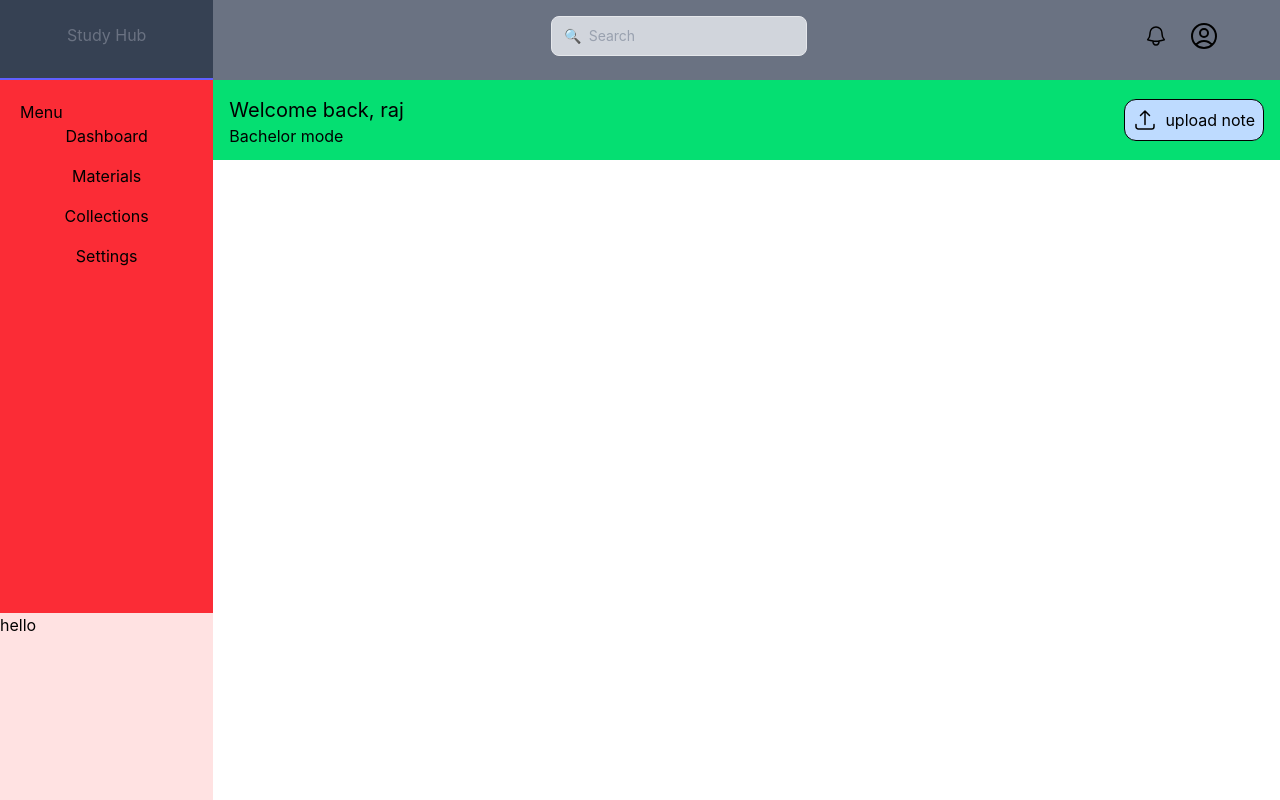
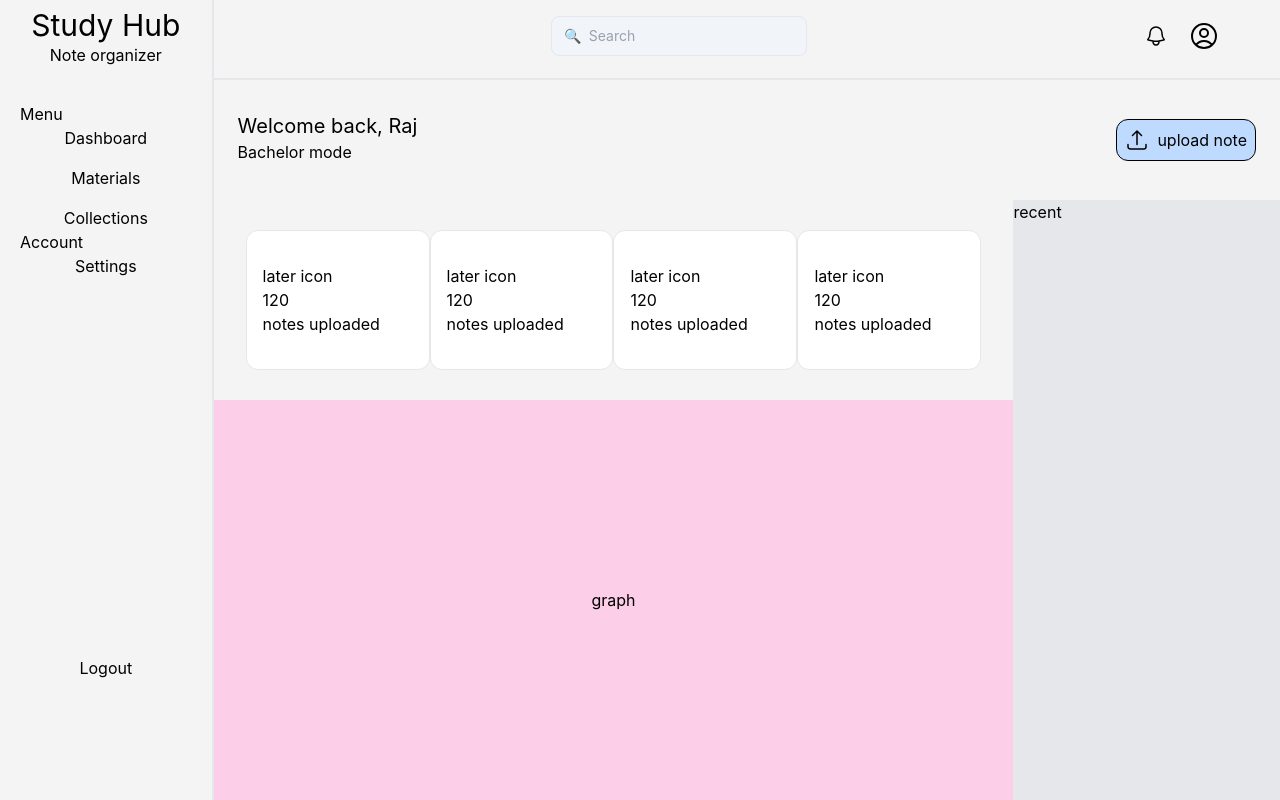
Before and after one commit to Raj-Praj/Study-Hub-App, a React (Vite) app: page /home in a window 1280 px wide. Built offline with nearby package versions, Linux system fonts and the light colour scheme.

Commit message:
design of v2:dashboard content

```diff
--- a/src/components/header/Header.tsx
+++ b/src/components/header/Header.tsx
@@ -1,9 +1,9 @@
 export default function Header(){
     return(
-    <header className="h-20 bg-gray-500 w-full position:fixed ">
+    <header className="h-20  w-full position:fixed bg-[#F4F4F4] border-b-2 border-[#E5E7EB]  shadow-full ">
             <nav className="flex justify-between">
                <div className="  mt-4 w-full flex justify-center items-center align-center">
-            <div className=" flex items-center gap-2 bg-gray-300 border border-gray-200 rounded-lg px-3 h-10 w-64">
+            <div className=" flex items-center gap-2 bg-slate-100 border border-gray-200 rounded-lg px-3 h-10 w-64">
             <span className="text-gray-400 text-sm">🔍</span>
             <input type="text" id="search" className=" bg-transparent outline-none text-sm text-gray-700 w-full placeholder-gray-400" placeholder="Search"/>
             </div>
--- a/src/components/sidebar/Sidebar.tsx
+++ b/src/components/sidebar/Sidebar.tsx
@@ -4,22 +4,29 @@ import { Link } from "react-router";
 export default function Sidebar() {
     return(
     <>
-    <section className="flex flex-col   h-screen w-1/5 bg-red-100 position: fixed;  ">
-        <div className="h-20 bg-gray-700 border-b-2 border-indigo-500 pb-2 flex justify-center items-center">
-            <h1 className="text-gray-500">Study Hub</h1>
+    <section className="flex flex-col   h-screen w-1/5  position: fixed; border-r-2  border-[#E5E7EB] shadow bg-[#F4F4F4] ">
+        <div className="h-22.5  pb-2 flex justify-center items-center flex-col ">
+            <h1 className=" text-3xl">Study Hub</h1>
+            <p>Note organizer</p>
         </div>
-
-        <section className="bg-red-500 h-2/3 pt-5">
-            <span className="p-5">  Menu</span>
-            <div className="flex flex-col justify-center items-center gap-4">
+        <section className="w-full h-screen  ">
+        <section className=" h-4/5 pt-5">
+            <span className="p-5 ">  Menu</span>
+            <div className="flex flex-col justify-center items-center  gap-4">
                     <Link to="/home">Dashboard</Link>
                     <Link to="/home/materials">Materials</Link>
                     <Link to="/home/collections">Collections</Link>
-                    <Link to="/home/settings">Settings</Link>
+
             </div>
+            <span className="p-5">  Account</span>
+            <div className="flex flex-col justify-center items-center "> <Link to="/home/settings">Settings</Link></div>
+
         </section>
-        <section>
-            <div>hello</div>
+
+        <section className="w-full  h-1/5">
+
+            <div className="flex justify-center"><Link to="/">Logout</Link></div>
+        </section>
         </section>
     </section>
     </>
--- a/src/pages/Dashboard.tsx
+++ b/src/pages/Dashboard.tsx
@@ -1,26 +1,67 @@
+export default function DashboardContent() {
+  return (
+    <section className="flex flex-col w-full h-screen overflow-hidden bg-[#F4F4F4]">
 
-export default function DashboardContent(){
-    return(<>
-    <section className=" w-full h-screen">
 
-        <section className="bg-purple-500 ">
-            <div className=" h-20 p-4 bg-green-400 flex justify-between">
+      <div className="flex justify-center items-center p-3 h-[calc(100%/6)] w-full shrink-0">
+        <div className="flex w-full h-20 justify-between bg-transparent   p-3 ">
           <div>
-              <h1 className="text-xl">Welcome back, raj</h1>
+            <h1 className="text-xl">Welcome back, Raj</h1>
             <h2>Bachelor mode</h2>
           </div>
           <div className="flex justify-center items-center">
-                <div className="border rounded-xl flex gap-2 p-2 positon:cursor bg-blue-200 ">
-                  <svg xmlns="http://www.w3.org/2000/svg" fill="none" viewBox="0 0 24 24" stroke-width="1.5" stroke="currentColor" className="size-6">
-                  <path stroke-linecap="round" stroke-linejoin="round" d="M3 16.5v2.25A2.25 2.25 0 0 0 5.25 21h13.5A2.25 2.25 0 0 0 21 18.75V16.5m-13.5-9L12 3m0 0 4.5 4.5M12 3v13.5" />
+            <div className="border rounded-xl flex gap-2 p-2 cursor-pointer bg-blue-200">
+              <svg xmlns="http://www.w3.org/2000/svg" fill="none" viewBox="0 0 24 24" strokeWidth="1.5" stroke="currentColor" className="size-6">
+                <path strokeLinecap="round" strokeLinejoin="round" d="M3 16.5v2.25A2.25 2.25 0 0 0 5.25 21h13.5A2.25 2.25 0 0 0 21 18.75V16.5m-13.5-9L12 3m0 0 4.5 4.5M12 3v13.5" />
               </svg>
               <button>upload note</button>
             </div>
           </div>
         </div>
+      </div>
 
+      {/* Main */}
+      <section className="flex flex-1 w-full min-h-0">
+
+        {/* Left panel */}
+        <section className="flex flex-col w-3/4 h-full ">
+          <div className="flex w-full h-1/3  items-center justify-center ">
+            <section className="w-full flex justify-between items-center p-8">
+              <div className="flex flex-col p-4 justify-center h-35 w-50 bg-white border border-[#E5E7EB]   rounded-xl transition-transform duration-300 hover:scale-105 cursor-pointer">
+                <span>later icon</span>
+                <p>120</p>
+                <h1>notes uploaded</h1>
+              </div>
+              <div className="flex flex-col p-4 justify-center h-35 w-50 bg-white border border-[#E5E7EB]   rounded-xl transition-transform duration-300 hover:scale-105 cursor-pointer">
+                <span>later icon</span>
+                <p>120</p>
+                <h1>notes uploaded</h1>
+              </div>
+              <div className="flex flex-col p-4 justify-center h-35 w-50 bg-white border border-[#E5E7EB]   rounded-xl transition-transform duration-300 hover:scale-105 cursor-pointer">
+                <span>later icon</span>
+                <p>120</p>
+                <h1>notes uploaded</h1>
+              </div>
+              <div className="flex flex-col p-4 justify-center h-35 w-50 bg-white border border-[#E5E7EB]   rounded-xl transition-transform duration-300 hover:scale-105 cursor-pointer">
+                <span>later icon</span>
+                <p>120</p>
+                <h1>notes uploaded</h1>
+              </div>
 
             </section>
+          </div>
+          <div className="flex justify-center items-center w-full h-2/3 bg-pink-200">
+            graph
+          </div>
         </section>
-    </>)
+
+       {/*right */}
+        <section className="bg-gray-200 w-1/4 h-full">
+          recent
+        </section>
+
+      </section>
+
+    </section>
+  );
 }
--- a/src/pages/HeroLayout.tsx
+++ b/src/pages/HeroLayout.tsx
@@ -12,11 +12,15 @@ export default function HeroLayout(){
 
     <section className="flex">
         <Sidebar />
-        <section className="flex flex-col w-full h-screen">
+
+        <section className="flex flex-col w-full h-screen ">
          <section >
+
         <Header/>
         </section>
+
         <Outlet/>
+
         </section>
     </section>
     );
```
Lines whose indentation alone changed are shown as unchanged.
